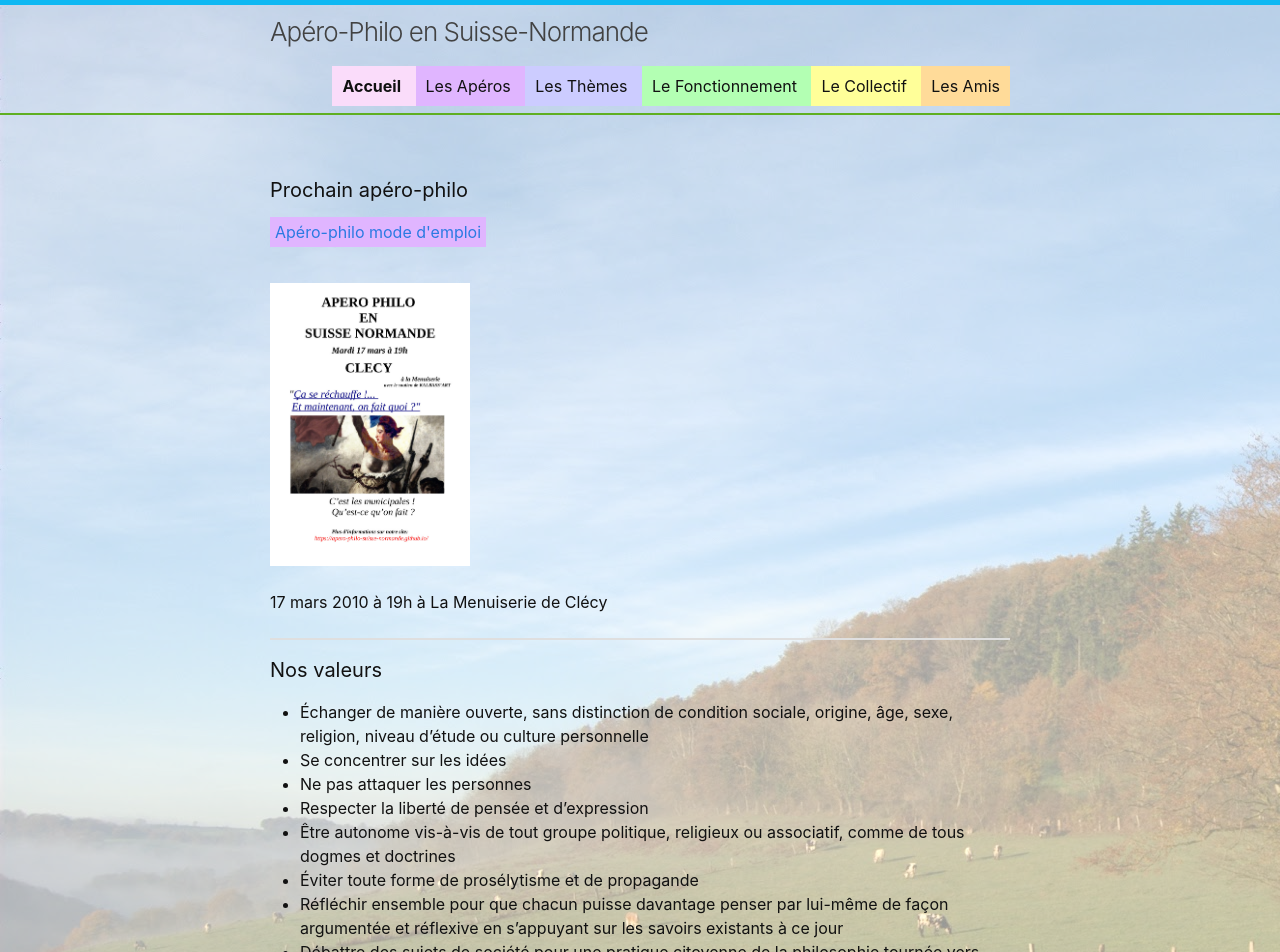
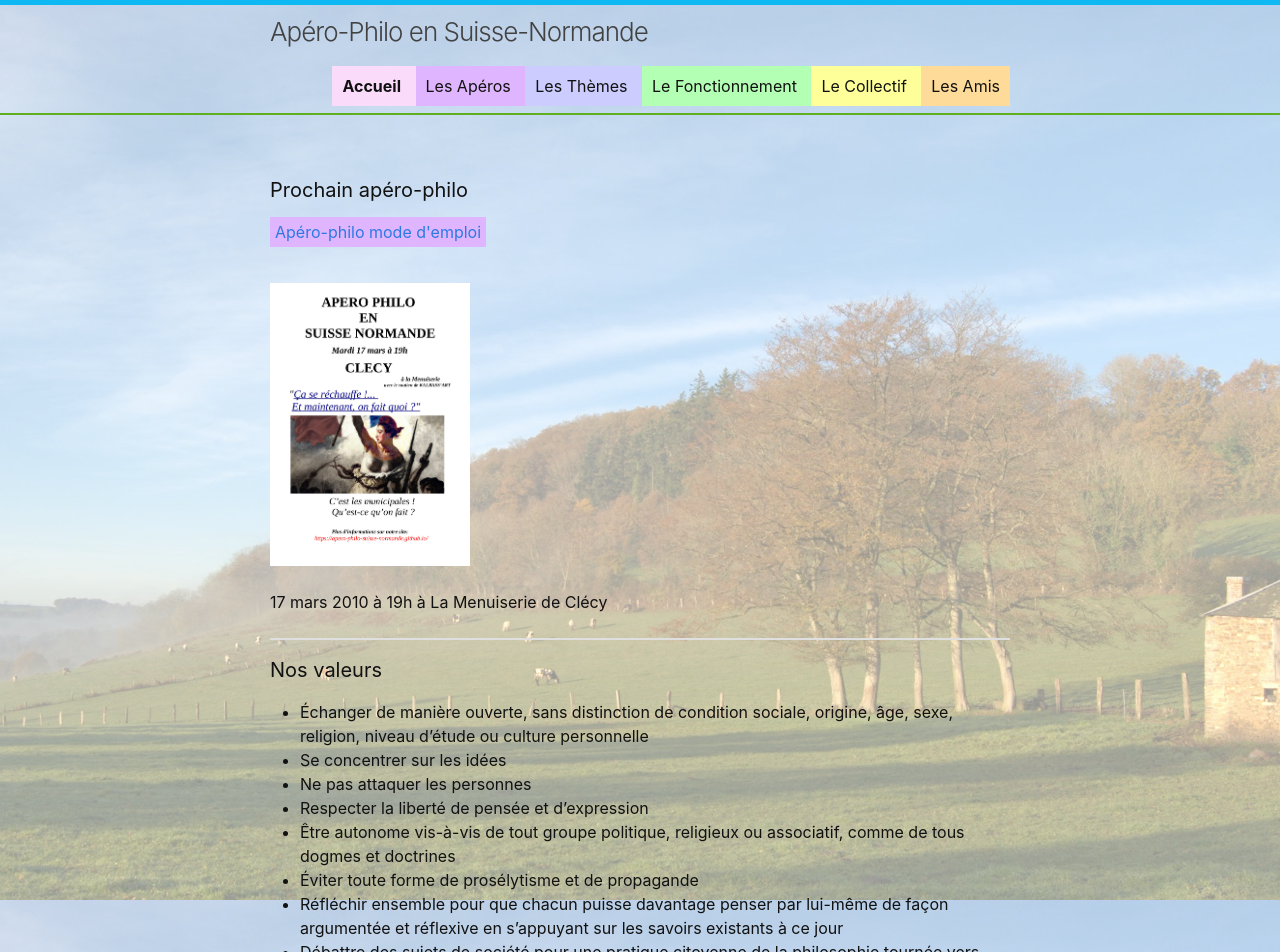
Before and after one commit to aperophilo/apero-philo-suisse-normande.github.io, a Jekyll site: the page built from index.markdown, in a window 1280 px wide. Shown: the top 952 px of the page. Built offline with Jekyll 4.4.1, drawn with Linux system fonts in a browser that asks for light colours.

Commit message:
Change background image

```diff
--- a/_sass/minima/_base.scss
+++ b/_sass/minima/_base.scss
@@ -24,12 +24,28 @@ body {
           font-feature-settings: "kern" 1;
   font-kerning: normal;
   display: flex;
-  min-height: 100vh;
+  //min-height: 1200px;
   flex-direction: column;
-  background-image: url(/documents/paysage2.jpg);
-  background-color: #ffffffaf;
+  background-image: url(/documents/paysage3.jpg);
+  background-repeat: no-repeat;
+  background-attachment: fixed;
+  background-position: bottom;
+  background-size: cover;
+  //background-color: #6c98cb;
 }
 
+// body:after {
+//   content: "";
+//   position: absolute;
+//   z-index: -1;
+//   top: 1566px;
+//   left:0;
+//   right:0;
+//   //bottom: 0;
+//   height: 1566px;
+//   background: url(/documents/paysage2.jpg) no-repeat;
+//   background-color: #ffffffaf;
+// }
 
 
 /**
```
Also changed, not shown: documents/paysage1.jpg (deleted), documents/paysage2.jpg (deleted), documents/paysage3.jpg (added).
